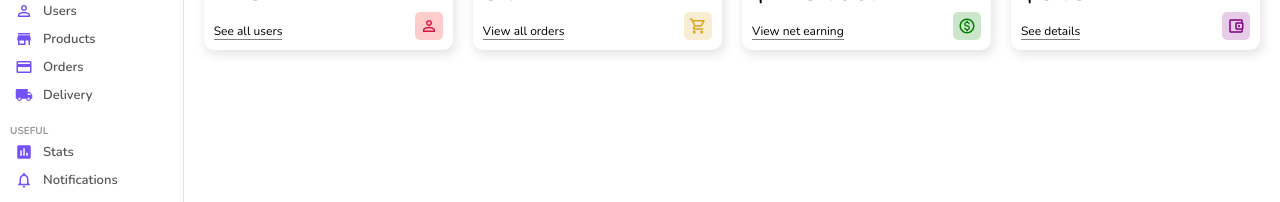
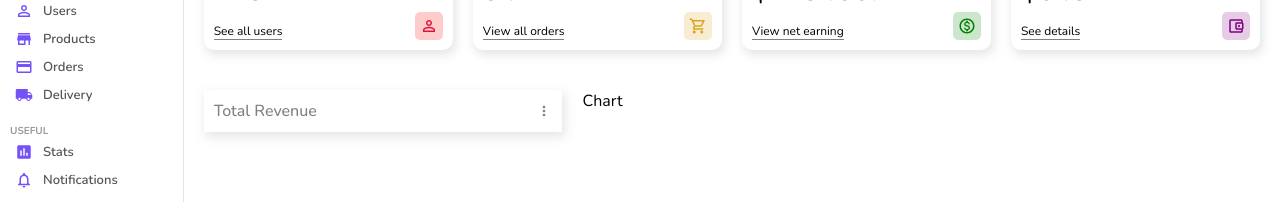
Before and after one commit to ppilla1/admin-dashboard-reatjs, a React (Create React App) app: page / in a window 1280 px wide. Shown: the part 141-343 px from the top of the page. Built offline with nearby package versions, Linux system fonts and the light colour scheme.

Commit message:
Install circular progressbar lib npm install react-circular-progressbar

```diff
--- a/package.json
+++ b/package.json
@@ -11,6 +11,7 @@
     "@testing-library/react": "^12.1.4",
     "@testing-library/user-event": "^13.5.0",
     "react": "^17.0.2",
+    "react-circular-progressbar": "^2.0.4",
     "react-dom": "^17.0.2",
     "react-router-dom": "^6.2.2",
     "react-scripts": "5.0.0",
--- /dev/null
+++ b/src/components/chart/Chart.jsx
@@ -0,0 +1,12 @@
+import React from "react"
+import "./Chart.scss"
+
+const Chart = () => {
+    return (
+        <div className="chart">
+            Chart
+        </div>
+    )
+}
+
+export default Chart
--- /dev/null
+++ b/src/components/chart/Chart.scss
@@ -0,0 +1,4 @@
+.chart {
+    flex: 4;
+
+}
--- /dev/null
+++ b/src/components/featured/Featured.jsx
@@ -0,0 +1,21 @@
+import React from "react"
+import "./Featured.scss"
+import MoreVertIcon from '@mui/icons-material/MoreVert'
+import { CircularProgressbar } from "react-circular-progressbar"
+
+const Featured = () => {
+
+    return (
+        <div className="featured">
+            <div className="top">
+                <h1 className="title">Total Revenue</h1>
+                <MoreVertIcon className="icon"/>
+            </div>
+            <div className="bottom">
+                <div className="featureChart"></div>
+            </div>
+        </div>
+    )
+}
+
+export default Featured
--- /dev/null
+++ b/src/components/featured/Featured.scss
@@ -0,0 +1,22 @@
+.featured {
+    flex: 2;
+    box-shadow: 2px 4px 10px 1px rgba(201, 201, 201, 0.47);
+    padding: 10px;
+
+    .top {
+        display: flex;
+        align-items: center;
+        justify-content: space-between;
+        color: grey;
+
+        .icon {
+            font-size: 16px;
+            font-weight: 500;
+        }
+
+        .title {
+            font-size: 16px;
+            font-weight: 500;
+        }
+    }
+}
--- a/src/pages/home/Home.jsx
+++ b/src/pages/home/Home.jsx
@@ -3,6 +3,8 @@ import "./Home.scss"
 import Sidebar from "../../components/sidebar/Sidebar"
 import Navbar from "../../components/navbar/Navbar"
 import Widget from "../../components/widget/Widget"
+import Featured from "../../components/featured/Featured"
+import Chart from "../../components/chart/Chart"
 
 const Home = () => {
 
@@ -17,6 +19,10 @@ const Home = () => {
                     <Widget type="earning"/>
                     <Widget type="balance"/>
                 </div>
+                <div className="charts">
+                    <Featured/>
+                    <Chart/>
+                </div>
             </div>
         </div>
     )
--- a/src/pages/home/Home.scss
+++ b/src/pages/home/Home.scss
@@ -4,10 +4,14 @@
     .homeContainer {
         flex: 6;
 
-        .widgets {
+        .widgets, .charts {
             display: flex;
             padding: 20px;
             gap: 20px;
         }
+
+        .charts{
+            padding: 5x 20px;
+        }
     }
 }
```
Also changed, not shown: 1 other file (tests, documents, lock files or other folders).
